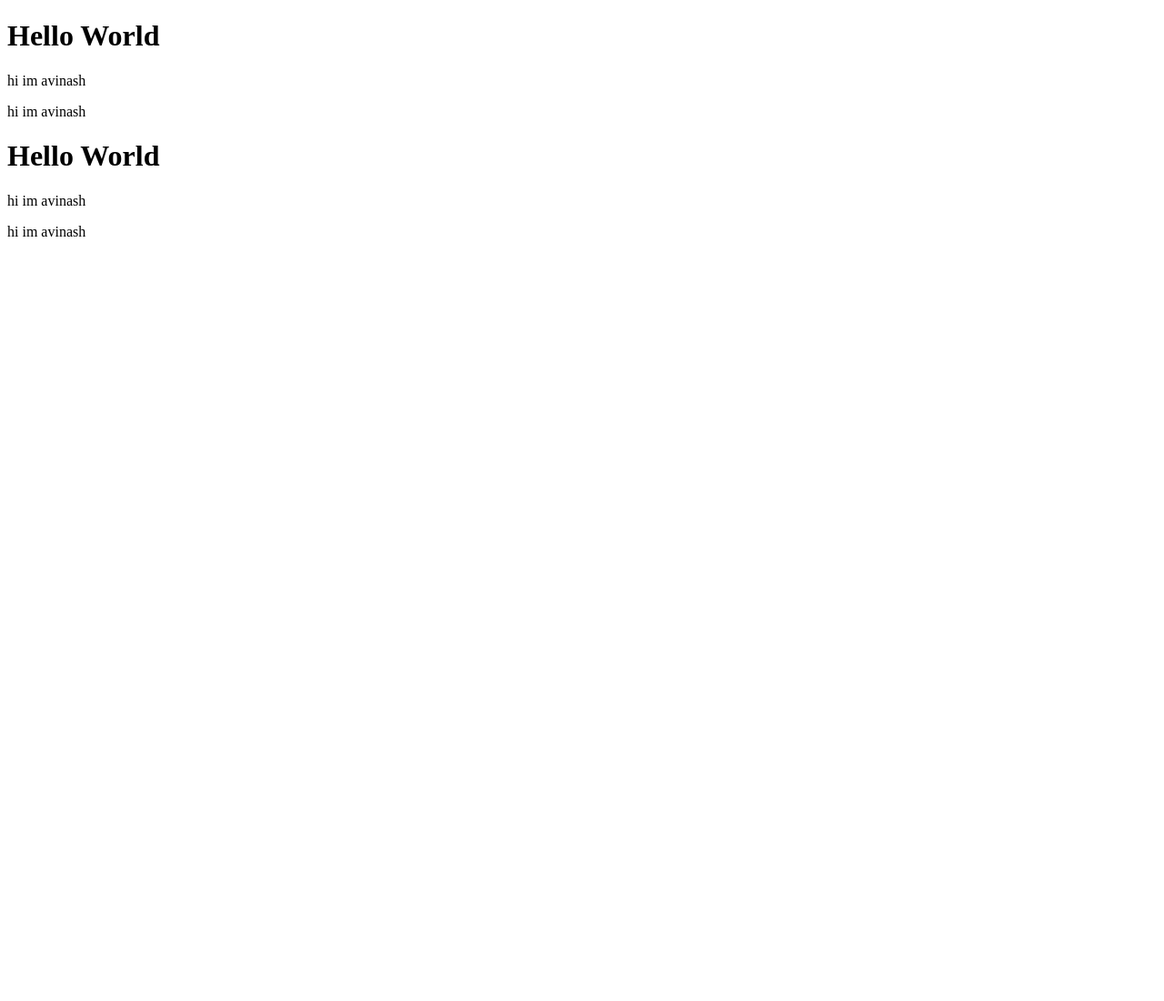
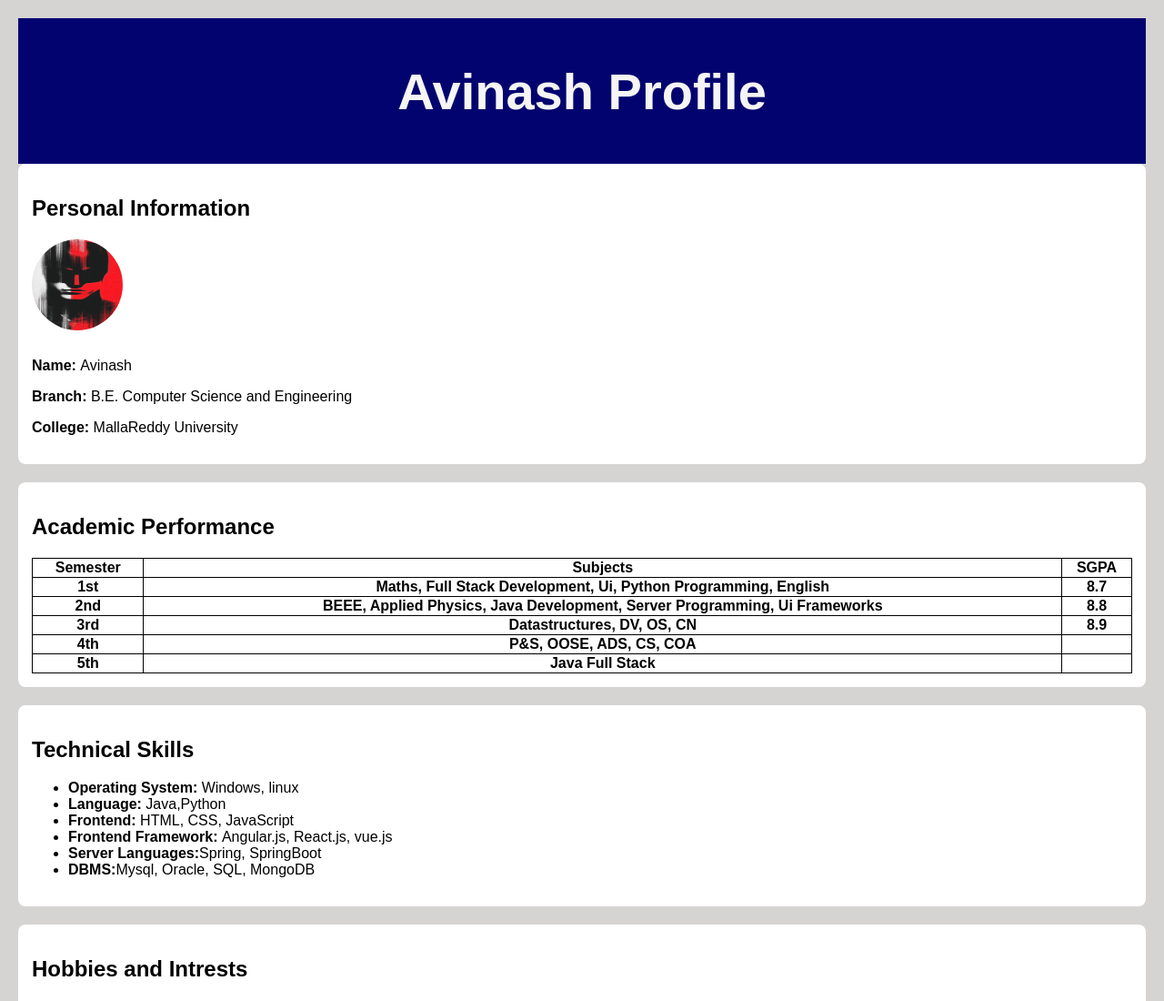
Before and after one commit to avinash996/avinash996.github.io, a plain HTML site: page index.html in a window 1280 px wide. Shown: the top 1100 px of the page at 91% size. Before the commit the page ends 800 px from the top, so only its background shows below. Drawn offline with Linux system fonts and the light colour scheme.

Commit message:
final commit

```diff
--- a/Assets/css/style.css
+++ b/Assets/css/style.css
@@ -0,0 +1,50 @@
+body{
+    font-family: Arial, Helvetica, sans-serif;
+    background-color: rgb(214, 211, 211);
+    margin:20px;
+}
+header{
+    background-color:rgb(3, 3, 111);
+    color: whitesmoke;
+    text-align: center;
+    padding: 10px;
+    font-size: 28px;
+}
+section{
+    background-color: white;
+    padding:15px;
+    margin-bottom: 20px;
+    border-radius: 8px;
+    box-shadow: 0 2px 5px rgb(0,0,0,0,1);
+}
+img{
+    border-radius: 50%;
+    margin-bottom: 10px;
+    height: 100px;
+    width: 100px;
+}
+table{
+    width: 100%;
+    border-collapse: collapse;
+    margin-top: 20p1;
+}
+th,td{
+    border:1px solid black;
+
+}
+.form-group{
+    margin-bottom: 15px;
+}
+form input, form textarea{
+    width: 100%;
+    padding: 10px;
+    margin: 5px, 0;
+    box-sizing: border-box;
+
+}
+input[type="submit"]{
+    background-color: rgb(2, 2, 64);
+    color:white;
+    font-weight: bold;
+    font-size: 18px;
+}
--- a/index.html
+++ b/index.html
@@ -3,15 +3,120 @@
 <head>
     <meta charset="UTF-8">
     <meta name="viewport" content="width=device-width, initial-scale=1.0">
+    <meta name = "keyword" content = "Avinash Computer Science Java Full Stack Developer">
+    <meta name = "Description" content = "This is a Profile page of Avinash">
+    <meta name = "author" content  = "Avinash">
+    <meta http-equiv = "refresh" content="10" url = "http://localhost:8080/Profile">
+    <meta name = "robots" content = "index, follow">
     <title>Document</title>
+    <link rel = "stylesheet" href = "Assets/css/style.css">
 </head>
 <body>
-    <h1>Hello World</h1>
-    <p>hi im avinash</p>
-    <p>hi im avinash</p>
-    <h1>Hello World</h1>
-    <p>hi im avinash</p>
-    <p>hi im avinash</p>
+    <header>
+        <h1>Avinash Profile</h1>
+    </header>
+    <main>
+        <!-- Personal Information -->
+         <section>
+            <h2>Personal Information</h2>
+            <img src="Assets/images/image1.jpg" alt="">
+            <p><strong>Name: </strong>Avinash</p>
+            <p><strong>Branch: </strong>B.E. Computer Science and Engineering</p>
+            <p><strong>College: </strong>MallaReddy University</p>
+        </section>
+        <section>
+            <h2>Academic Performance</h2>
+            <table>
+                <thead>
+                    <tr>
+                        <th>Semester</th>
+                        <th>Subjects</th>
+                        <th>SGPA</th>
+
+                    </tr>
+                    <tr>
+                        <th>1st</th>
+                        <th>Maths, Full Stack Development, Ui, Python Programming, English</th>
+                        <th>8.7</th>
+                    </tr>
+                    <tr>
+                        <th>2nd</th>
+                        <th>BEEE, Applied Physics, Java Development, Server Programming, Ui Frameworks</th>
+                        <th>8.8</th>
+                    </tr>
+                    <tr>
+                        <th>3rd</th>
+                        <th>Datastructures, DV, OS, CN</th>
+                        <th>8.9</th>
+                    </tr>
+                    <tr>
+                        <th>4th</th>
+                        <th>P&S, OOSE, ADS, CS, COA  </th>
+                        <th> </th>
+                    </tr>
+                    <tr>
+                        <th>5th</th>
+                        <th>Java Full Stack </th>
+                        <th> </th>
+                    </tr>
+                    </thead>
+                    </table>
+                </section>
+                    <section>
+                        <h2>Technical Skills</h2>
+                        <ul>
+                            <li><strong>Operating System: </strong>Windows, linux</li>
+                            <li><strong>Language: </strong>Java,Python</li>
+                            <li><strong>Frontend: </strong>HTML, CSS, JavaScript</li>
+                            <li><strong>Frontend Framework: </strong>Angular.js, React.js, vue.js</li>
+                            <li><strong>Server Languages:</strong>Spring, SpringBoot</li>
+                            <li><strong>DBMS:</strong>Mysql, Oracle, SQL, MongoDB</li>
+                        </ul>
+                    </section>
+                    <!-- Hobbies and Intrests -->
+                     <section>
+                        <h2>Hobbies and Intrests</h2>
+                        <ol>
+                            <li>Coding Challenges (LeetCode, HackerRank)</li>
+                            <li> UI/UX Design</li>
+                            <li>Watching Movies</li>
+                            <li>Learning skills</li>
+                        </ol>
+                     </section>
+                     <section>
+                        <h2>Contact Me</h2>
+                        <form action="#">
+                            <div class="form-group">
+                                <label for="email"><strong>Email</strong></label>
+                                <input type="text" name = "email" id="email">
+                            </div>
+
+                        <div class = "form-group">
+                            <label for="callbackdate"><strong>when to call back</strong></label>
+                            <input type="datetime-local" name = "callbackdate" id="callbackdate">
+                        </div>
+                        <div class = "form-group">
+                            <label for="contactnumber"><strong>Contact Number</strong></label>
+                            <input type="text" name="contactnumber" id="contactnumber">
+
+                        </div>
+                        <div class = "form-group">
+                            <label for="description"><strong>description</strong></label>
+                            <textarea name="description" id="description" rows="5"></textarea>
+                        </div>
+                        <div class = "form-group">
+                            <label for="linkedin"><strong>LinkedIn Profile url</strong></label>
+                            <input type="url" name="linkedin" id="linkedin">
+
+                        </div>
+                        <div class = "form-group">
+                            <input type="submit" id="submit">
+
+                        </div>
+
+
+                     </section>
+    </main>
 
 
 </body>
```
Also changed, not shown: Assets/images/image1.jpg (added).
